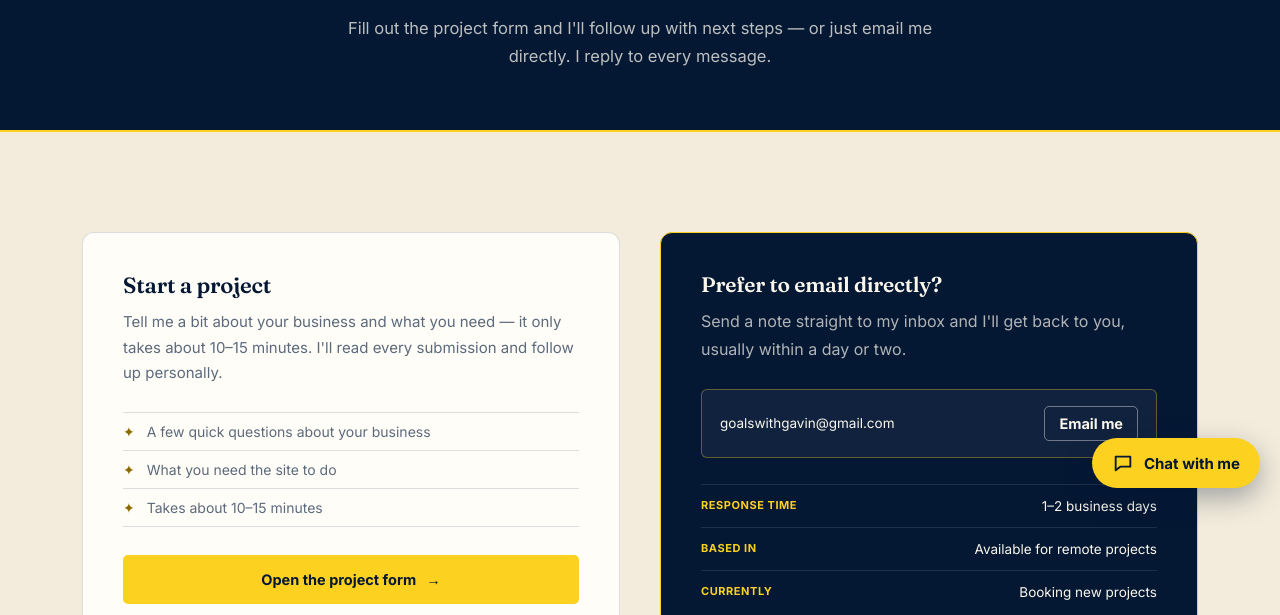
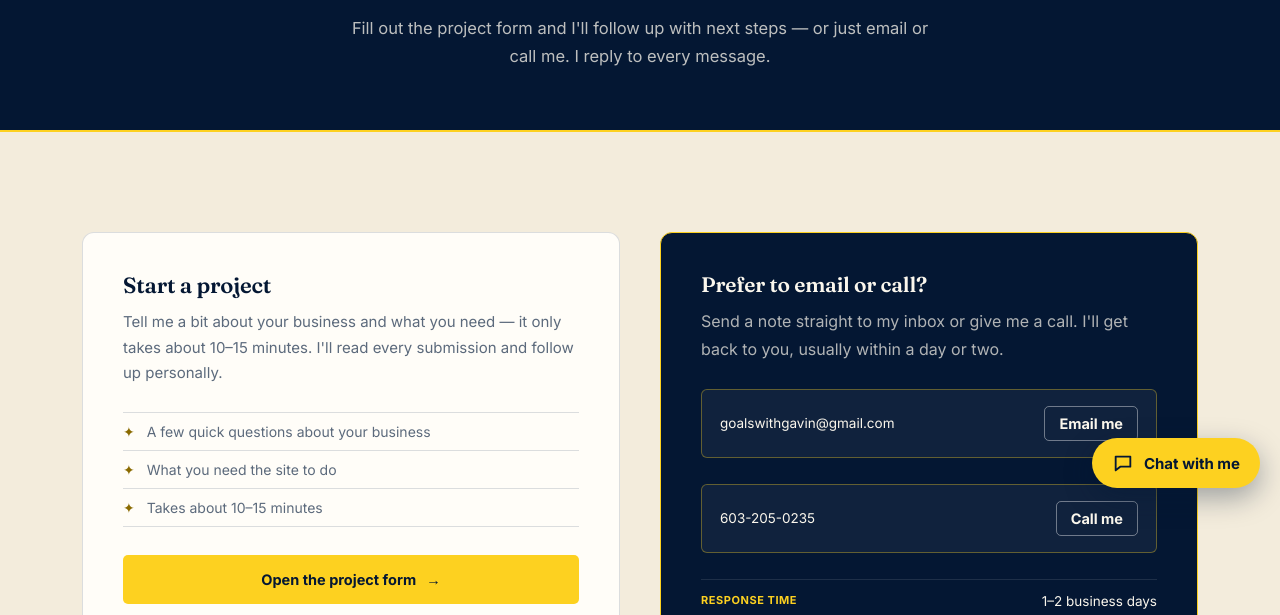
Before and after one commit to goalswithgavin/goals-with-gavin, a plain HTML site: page contact.html in a window 1280 px wide. Shown: the part 292-907 px from the top of the page. Drawn offline with Linux system fonts and the light colour scheme.

Commit message:
Add files via upload

```diff
--- a/chat.js
+++ b/chat.js
@@ -176,7 +176,7 @@ const CHAT_EMAIL = 'goalswithgavin@gmail.com';
  },
  {
   "q": "How do I get a quote or contact you?",
-  "a": "Use the quote chat on this site (it takes about 2 minutes) or email goalswithgavin@gmail.com. I reply within 1–2 business days.",
+  "a": "Use the quote chat on this site (it takes about 2 minutes) email goalswithgavin@gmail.com, or call 603-205-0235. I reply within 1–2 business days.",
   "k": [
    "quote",
    "contact",
--- a/contact.html
+++ b/contact.html
@@ -44,7 +44,7 @@
   <div class="wrap">
     <div class="eyebrow">Contact</div>
     <h1>Let's talk about your website.</h1>
-    <p class="lead">Fill out the project form and I'll follow up with next steps — or just email me directly. I reply to every message.</p>
+    <p class="lead">Fill out the project form and I'll follow up with next steps — or just email or call me. I reply to every message.</p>
   </div>
 </header>
 
@@ -66,11 +66,15 @@
     </div>
 
     <div class="reveal contact-info">
-      <h3>Prefer to email directly?</h3>
-      <p>Send a note straight to my inbox and I'll get back to you, usually within a day or two.</p>
+      <h3>Prefer to email or call?</h3>
+      <p>Send a note straight to my inbox or give me a call. I'll get back to you, usually within a day or two.</p>
       <div class="contact-email">
         <span>goalswithgavin@gmail.com</span>
         <a href="mailto:goalswithgavin@gmail.com" class="btn btn-outline-light" style="padding:8px 14px;">Email me</a>
+      </div>
+      <div class="contact-email">
+        <span>603-205-0235</span>
+        <a href="tel:+16032050235" class="btn btn-outline-light" style="padding:8px 14px;">Call me</a>
       </div>
       <div class="contact-meta">
         <div><span>Response time</span><span>1–2 business days</span></div>
@@ -106,6 +110,7 @@
       <div class="footer-col">
         <h4>Get in touch</h4>
         <a href="mailto:goalswithgavin@gmail.com">goalswithgavin@gmail.com</a>
+        <a href="tel:+16032050235">603-205-0235</a>
       </div>
       <div class="footer-col">
         <h4>Follow</h4>
--- a/styles.css
+++ b/styles.css
@@ -515,3 +515,6 @@ section{ padding: 100px 0; }
 .faq-item p{ margin: 0; padding: 0 22px 20px; font-size: 15px; line-height: 1.6; }
 .faq-more{ text-align:center; margin-top: 28px; font-size: 15px; }
 .faq-more a{ color: var(--navy); font-weight:600; text-decoration: underline; }
+
+.hero-card .hero-call{ margin-top: 6px; font-size: 14px; color: var(--ink); }
+.hero-card .hero-call a{ color: var(--navy); font-weight:700; text-decoration: underline; }
```
Also changed, not shown: about.html (+1 -0 lines), index.html (+3 -1 lines), pricing.html (+2 -1 lines), work.html (+1 -0 lines).
